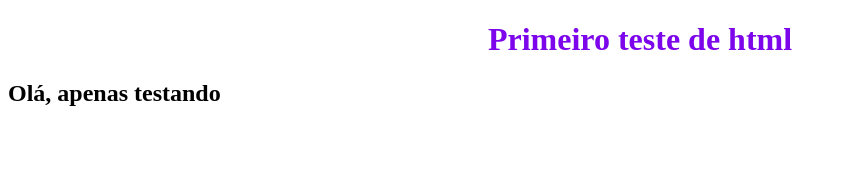
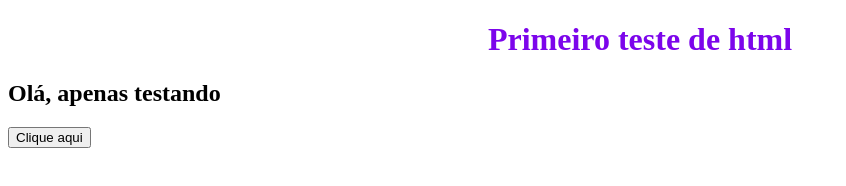
Before and after one commit to BarbaraMalta/DesenvolvimentoWeb, a plain HTML site: page Aula 1/exercicio.html in a window 1280 px wide. Shown: the whole page, without its empty margins (0-846 px from the left). Drawn offline with Linux system fonts and the light colour scheme.

Commit message:
atualizacao2

```diff
--- a/Aula 1/exercicio.html
+++ b/Aula 1/exercicio.html
@@ -10,9 +10,10 @@
         <body>
             <h1 class="class1">Primeiro teste de html</h1>
             <h2 class="class2">Olá, apenas testando</h2>
+            <button onclick="teste1()"> Clique aqui </button>
             <script>
                 function teste1() {
-
+                    document.write('oi, aqui está o teste dois')
                 }
             </script>
         </body>
```
